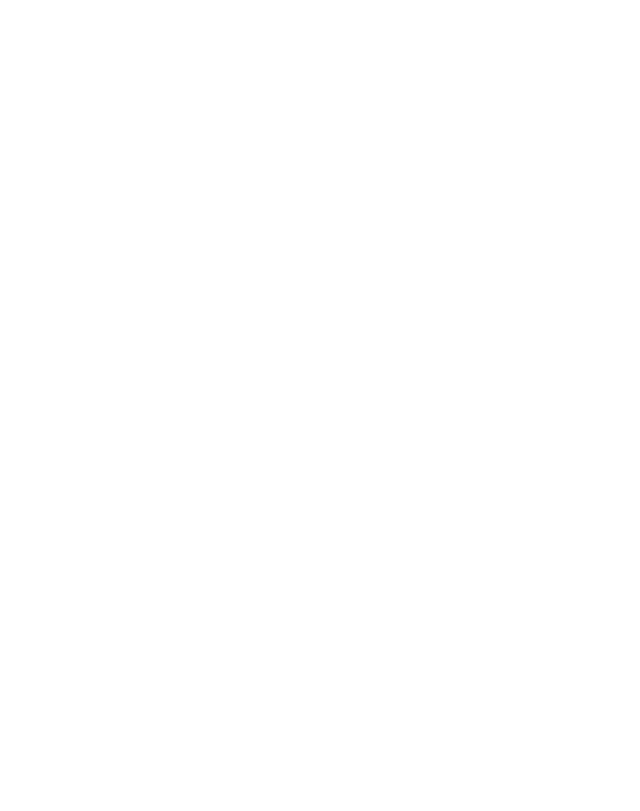
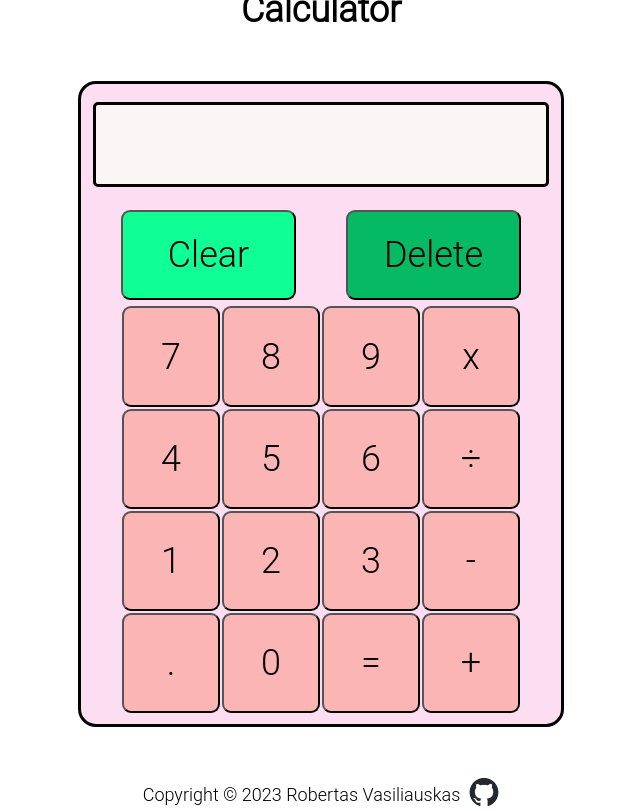
Before and after one commit to RobertasVasiliauskas/js-Calculator, a plain HTML site: page index.html in a window 1280 px wide. Shown: the whole page, without its empty margins (319-959 px from the left). Drawn offline with Linux system fonts and the light colour scheme.

Commit message:
Added calculator lookout
Designed calculator look, added all necessary buttons.

```diff
--- a/index.html
+++ b/index.html
@@ -2,9 +2,60 @@
 <html lang="en">
 <head>
     <meta charset="UTF-8">
-    <title>Title</title>
+    <title>JavaScript Calculator</title>
+    <link href="style.css" rel="stylesheet">
+    <script src="calculator.js"></script>
 </head>
 <body>
 
+<header>
+    <h1>Calculator</h1>
+</header>
+
+<main>
+    <div class="calculator">
+        <div class="display">
+            <p></p>
+            <p></p>
+        </div>
+        <div class="buttons">
+            <div class="controls">
+                <button class="controls-btnClear">Clear</button>
+                <button class="controls-btnDelete">Delete</button>
+            </div>
+            <div class="buttonGrid">
+                <button class="numbers" id="7">7</button>
+                <button class="numbers" id="8">8</button>
+                <button class="numbers" id="9">9</button>
+                <button class="math" id="x">x</button>
+                <button class="numbers" id="4">4</button>
+                <button class="numbers" id="5">5</button>
+                <button class="numbers" id="6">6</button>
+                <button class="math" id="÷">÷</button>
+                <button class="numbers" id="1">1</button>
+                <button class="numbers" id="2">2</button>
+                <button class="numbers" id="3">3</button>
+                <button class="math" id="-">-</button>
+                <button class="math" id=".">.</button>
+                <button class="numbers" id="0">0</button>
+                <button class="math" id="=">=</button>
+                <button class="math" id="+">+</button>
+            </div>
+        </div>
+    </div>
+</main>
+
+<footer>
+    <p>Copyright ©
+        <script>
+            document.write(new Date().getFullYear().toString());
+        </script>
+        Robertas Vasiliauskas
+        <a href="https://github.com/RobertasVasiliauskas" target="_blank"><img alt="link to authors git hub page"
+                                                                               id="GitHub"
+                                                                               src="Images/github-mark.png"></a>
+    </p>
+</footer>
+
 </body>
 </html>
--- a/style.css
+++ b/style.css
@@ -0,0 +1,124 @@
+* {
+    margin: 0;
+    padding: 0;
+    font-family: "Roboto Light", "Tw Cen MT", "Times New Roman", serif;
+    font-size: 36px;
+}
+
+body {
+    display: flex;
+    flex-direction: column;
+    justify-content: center;
+    align-items: center;
+    height: 100vh;
+}
+
+header {
+    font-size: larger;
+    font-weight: bolder;
+
+}
+
+main {
+    flex: 1;
+}
+
+footer > p {
+    display: flex;
+    font-size: 18px;
+    justify-content: center;
+    align-items: center;
+}
+
+a{
+    font-size: 18px;
+    text-decoration: none;
+    color: black;
+}
+
+.calculator {
+    background-color: #FCDDF2;
+    margin: 50px;
+    border-style: solid;
+    border-radius: 18px;
+    height: 640px;
+    width: 480px;
+
+    display: flex;
+    flex-direction: column;
+    align-items: center;
+}
+
+.display {
+    background-color: #FAF6F6;
+    margin: 18px;
+    width: 450px;
+    height: 100px;
+    border-style: solid;
+    border-radius: 5px;
+
+    display: flex;
+}
+
+.buttons {
+    padding: 5px;
+    width: 450px;
+    height: 100%;
+    display: flex;
+    flex-direction: column;
+    align-items: center;
+}
+
+
+.controls {
+    height: 100px;
+    width: 400px;
+    display: flex;
+    justify-content: space-between;
+}
+
+.buttonGrid {
+
+    box-sizing: border-box;
+
+   margin-top: 9px;
+    margin-bottom: 9px;
+    width: 400px;
+    height: 100%;
+    display: flex;
+    flex-wrap: wrap;
+
+    justify-content: center;
+    align-content: center;
+}
+
+.buttonGrid > button {
+    border-radius: 9px;
+    background-color: #FCB5B5;
+    margin: 1px;
+
+    width: calc(100% / 4 - 2px);
+    height: calc(100% / 4);
+}
+
+.controls-btnDelete {
+    border-radius: 9px;
+    height: 90px;
+    width: 175px;
+
+    background-color: #06BA63;
+}
+
+.controls-btnClear {
+    border-radius: 9px;
+    height: 90px;
+    width: 175px;
+    background-color: #0FFF95;
+}
+
+#GitHub{
+    margin-left: 9px;
+
+    width: 30px;
+    height: 30px;
+}
```
Also changed, not shown: Images/github-mark.png (added).
